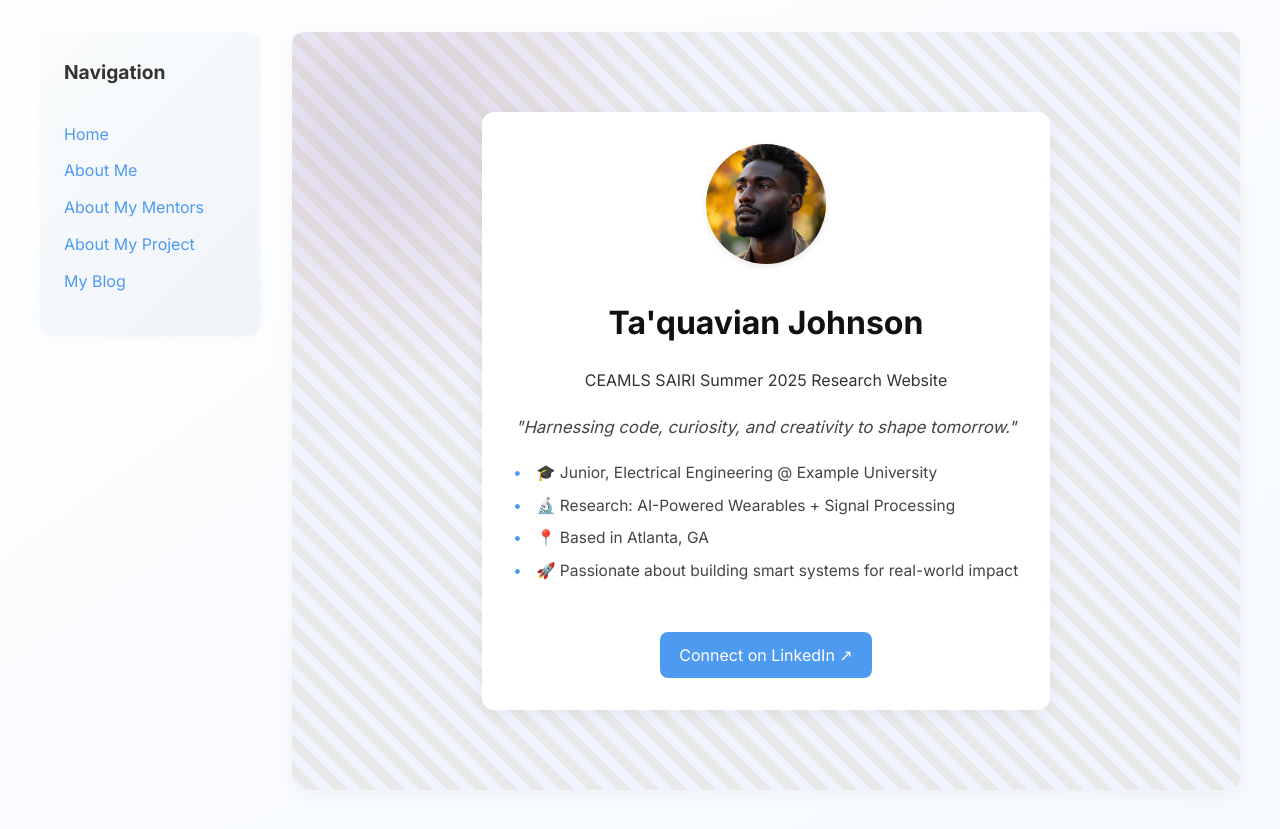
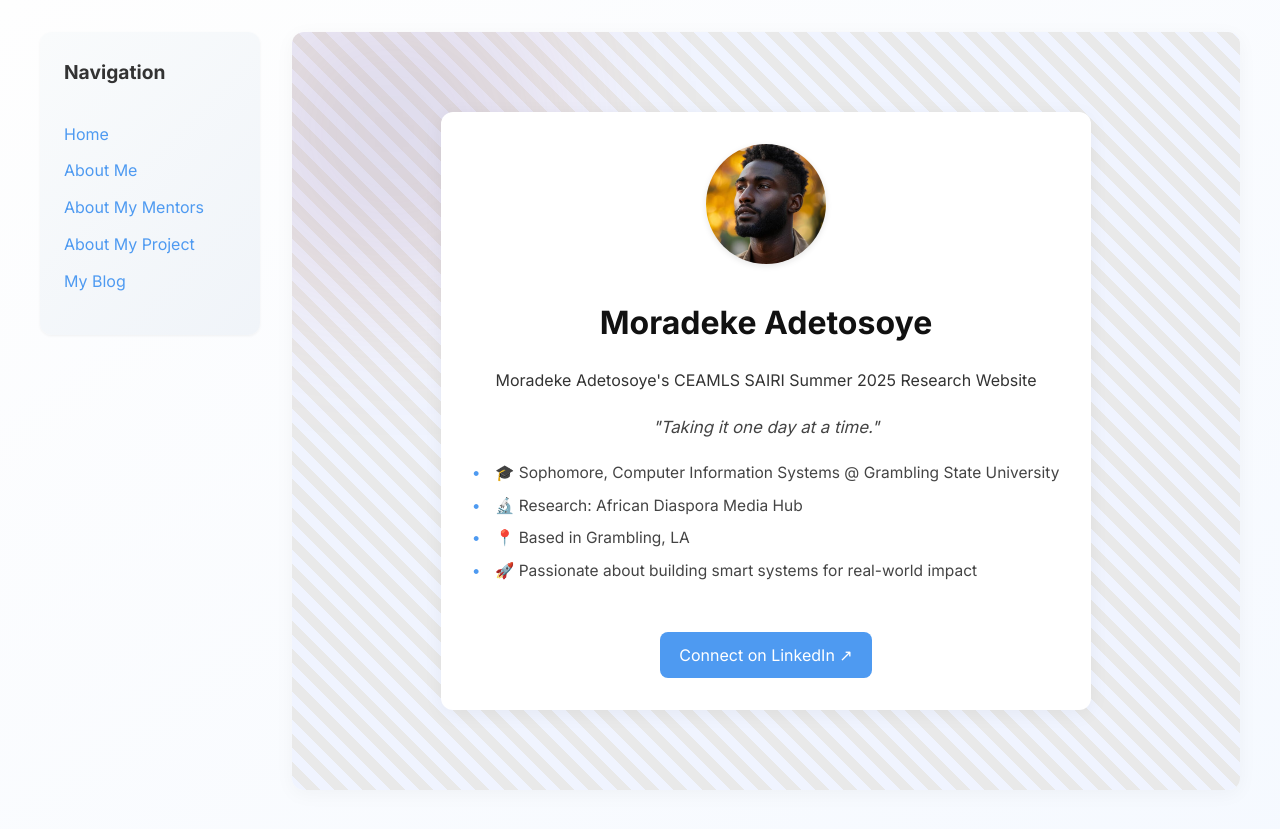
Before and after one commit to deke-a/deke-a.github.io, a Jekyll site: the page built from index.md, in a window 1280 px wide. Shown: the top 829 px of the page. Built offline with Jekyll 4.4.1, drawn with Linux system fonts in a browser that asks for light colours.

Commit message:
Update index.md

```diff
--- a/index.md
+++ b/index.md
@@ -1,16 +1,16 @@
 ---
 layout: home
-title: Ta'quavian Johnson
-description: CEAMLS SAIRI Summer 2025 Research Website
+title: Moradeke Adetosoye
+description: Moradeke Adetosoye's CEAMLS SAIRI Summer 2025 Research Website
 
-motto: "Harnessing code, curiosity, and creativity to shape tomorrow."
+motto: "Taking it one day at a time."
 
 quick_facts:
-  - "🎓 Junior, Electrical Engineering @ Example University"
-  - "🔬 Research: AI-Powered Wearables + Signal Processing"
-  - "📍 Based in Atlanta, GA"
+  - "🎓 Sophomore, Computer Information Systems @ Grambling State University"
+  - "🔬 Research: African Diaspora Media Hub"
+  - "📍 Based in Grambling, LA"
   - "🚀 Passionate about building smart systems for real-world impact"
 
-linkedin: https://www.linkedin.com/in/taquavian-johnson/
+linkedin: https://www.linkedin.com/in/moradeke-adetosoye/
 image: /assets/images/me.jpg
 ---
```
